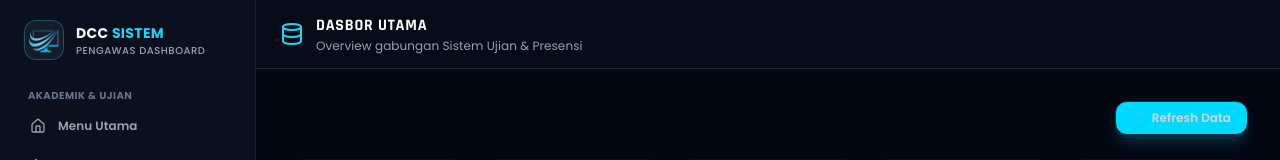
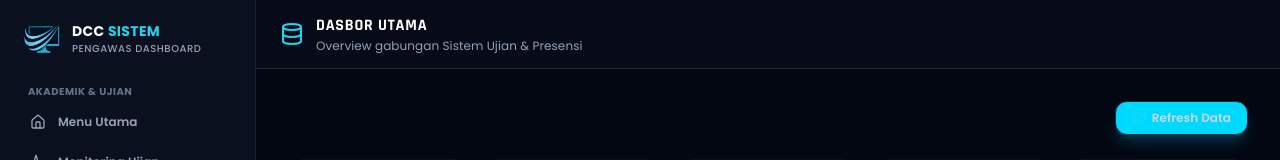
Before and after one commit to dcc-daruttaufiq/dcc-cbt-system, a React (Vite) app in the folder client/: page /dashboard-admin in a window 1280 px wide. Shown: the top 160 px of the page. Built offline with nearby package versions, Linux system fonts and the light colour scheme; no server answers; the database is empty.

Commit message:
logo rapih

```diff
--- a/client/src/components/ui/Sidebar.jsx
+++ b/client/src/components/ui/Sidebar.jsx
@@ -33,9 +33,9 @@
     <aside className="w-64 bg-[#0a101d] border-r border-slate-800/80 min-h-screen p-4 flex flex-col justify-between shrink-0 font-sans">
       <div className="space-y-6">
 
-        {/* BRANDING LOGO LEMBAGA */}
+        {/* BRANDING LOGO LEMBAGA (BERSIH TANPA BINGKAI/BORDER) */}
         <div className="flex items-center gap-3 px-2 py-1">
-          <div className="w-10 h-10 rounded-xl bg-white/5 border border-cyan-400/30 flex items-center justify-center p-1 shrink-0 overflow-hidden shadow-sm">
+          <div className="w-9 h-9 flex items-center justify-center shrink-0">
             <img
               src={dccLogo}
               alt="Logo DCC"
```
